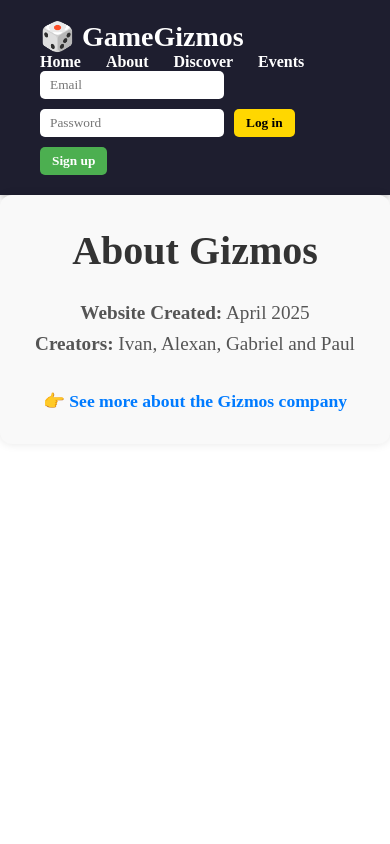
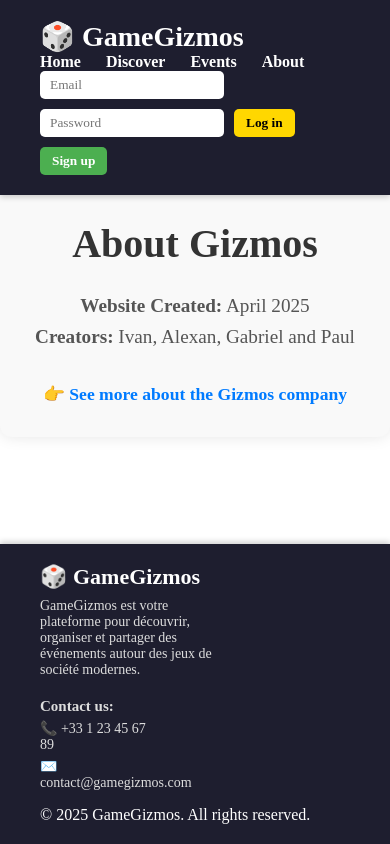
Before and after one commit to AlikBook/Game_Gizmos, a Vue app in the folder frontend/: page /about in a window 390 px wide. Built offline with nearby package versions, Linux system fonts and the light colour scheme.

Commit message:
Header + Footer + Home page

```diff
--- a/frontend/src/App.vue
+++ b/frontend/src/App.vue
@@ -1,14 +1,29 @@
 <template>
   <div id="app">
     <Header />
-    <router-view />
+    <main class="main-content">
+      <router-view />
+    </main>
+    <Footer />
   </div>
 </template>
 
 <script setup>
 import Header from './components/Header.vue'
+import Footer from './components/Footer.vue'
 </script>
 
 <style>
 
+body, html, #app {
+  margin: 0;
+  padding: 0;
+  height: 100%;
+}
+
+.main-content {
+  padding-top: 100px;
+  padding-bottom: 200px;
+  min-height: calc(100vh - 200px);
+}
 </style>
--- /dev/null
+++ b/frontend/src/components/Footer.vue
@@ -0,0 +1,91 @@
+<template>
+    <footer>
+      <div class="footer-content">
+        <div class="description">
+          <h2>🎲 GameGizmos</h2>
+          <p>GameGizmos est votre plateforme pour découvrir, organiser et partager des événements autour des jeux de société modernes.</p>
+        </div>
+        <div class="contact">
+          <p><strong>Contact us:</strong></p>
+          <p>📞 +33 1 23 45 67 89</p>
+          <p>✉️ contact@gamegizmos.com</p>
+        </div>
+      </div>
+      <div class="copyright">
+        &copy; 2025 GameGizmos. All rights reserved.
+      </div>
+    </footer>
+  </template>
+
+  <script setup>
+  </script>
+
+  <style scoped>
+  footer {
+    position: fixed;
+    bottom: 0;
+    left: 0;
+    width: 100%;
+    background: #1e1e2f;
+    color: white;
+    padding: 20px 40px;
+    box-shadow: 0 -2px 6px rgba(0, 0, 0, 0.2);
+    z-index: 1000;
+    display: flex;
+    flex-direction: column;
+    gap: 10px;
+  }
+
+  .footer-content {
+    display: flex;
+    justify-content: space-between;
+    flex-wrap: wrap;
+  }
+
+  .description h2 {
+    margin: 0 0 8px;
+    font-size: 22px;
+  }
+
+  .description p,
+  .contact p {
+    margin: 5px 0;
+    font-size: 14px;
+    color: #ddd;
+  }
+
+  .contact {
+    text-align: right;
+  }
+
+  .contact strong {
+    font-size: 15px;
+  }
+
+  .description {
+    max-width: 60%;
+  }
+
+  .contact {
+    max-width: 35%;
+  }
+
+  @media (max-width: 768px) {
+    .footer-content {
+      flex-direction: column;
+      align-items: flex-start;
+    }
+
+    .contact {
+      text-align: left;
+      margin-top: 10px;
+    }
+  }
+
+  copyright {
+    text-align: center;
+    font-size: 13px;
+    color: #aaa;
+    margin-top: 10px;
+  }
+  </style>
--- a/frontend/src/components/Header.vue
+++ b/frontend/src/components/Header.vue
@@ -6,9 +6,10 @@
     <nav>
       <ul class="nav-links">
         <li><router-link to="/">Home</router-link></li>
-        <li><router-link to="/about">About</router-link></li>
+
         <li><router-link to="/discover">Discover</router-link></li>
         <li><router-link to="/events">Events</router-link></li>
+        <li><router-link to="/about">About</router-link></li>
       </ul>
     </nav>
     <div class="users">
@@ -48,7 +49,7 @@ const login = async () => {
     localStorage.setItem("username", email.value);
     localStorage.setItem("user_id", user_id);
 
-    // Mettre à jour l'état
+
     isLoggedIn.value = true;
     username.value = email.value;
 
@@ -91,6 +92,10 @@ const logout = () => {
 
 <style scoped>
 header {
+  position: fixed;
+  top: 0;
+  left: 0;
+  width: 100%;
   background: #1e1e2f;
   color: white;
   padding: 20px 40px;
@@ -99,8 +104,8 @@ header {
   justify-content: space-between;
   flex-wrap: wrap;
   box-shadow: 0 2px 6px rgba(0, 0, 0, 0.2);
+  z-index: 1000;
 }
-
 .logo h1 {
   font-size: 28px;
   margin: 0;
--- a/frontend/src/views/About.vue
+++ b/frontend/src/views/About.vue
@@ -27,17 +27,24 @@
   max-width: 800px;
   margin: 0 auto;
   padding: 2rem;
-    font-family: Arial, sans-serif;
+  padding-top: 120px; /* Ajuste cette valeur pour correspondre à la hauteur de ton header */
+  font-family: 'Arial', sans-serif;
   text-align: center;
   background-color: #f9f9f9;
   border-radius: 12px;
-    box-shadow: 0 0 10px rgba(0, 0, 0, 0.1);
+  box-shadow: 0 0 15px rgba(0, 0, 0, 0.1);
+  transition: box-shadow 0.3s ease;
+}
+
+.about:hover {
+  box-shadow: 0 4px 20px rgba(0, 0, 0, 0.2);
 }
 
 h1 {
   font-size: 2.5rem;
   margin-bottom: 1.5rem;
   color: #333;
+  font-weight: 600;
 }
 
 .info {
@@ -52,9 +59,13 @@
   color: #007BFF;
   text-decoration: none;
   font-weight: bold;
+  transition: color 0.3s ease, transform 0.3s ease;
 }
 
 .more-link a:hover {
+  color: #0056b3;
   text-decoration: underline;
+  transform: translateY(-3px);
 }
+
   </style>
--- a/frontend/src/views/Discover.vue
+++ b/frontend/src/views/Discover.vue
@@ -81,7 +81,7 @@ onMounted(() => {
 
 <style scoped>
 .discover {
-  margin-top: 50px;
+  margin-top: 100px;
   padding: 20px;
   text-align: center;
   font-family: 'Segoe UI', Tahoma, Geneva, Verdana, sans-serif;
--- a/frontend/src/views/Events.vue
+++ b/frontend/src/views/Events.vue
@@ -35,4 +35,45 @@ onMounted(() => {
 });
 </script>
 
-<style scoped></style>
+<style scoped>
+.events-container {
+  padding: 20px;
+  background-color: #f4f4f9;
+}
+
+.events-list {
+  display: grid;
+  grid-template-columns: repeat(auto-fill, minmax(300px, 1fr)); /* Pour une grille réactive */
+  gap: 20px;
+  margin-top: 100px;
+}
+
+.event-card {
+  background-color: white;
+  border-radius: 8px;
+  box-shadow: 0 4px 6px rgba(0, 0, 0, 0.1);
+  padding: 20px;
+  transition: transform 0.3s ease, box-shadow 0.3s ease;
+}
+
+.event-card:hover {
+  transform: translateY(-5px);
+  box-shadow: 0 6px 10px rgba(0, 0, 0, 0.2);
+}
+
+.event-card h2 {
+  font-size: 1.5em;
+  margin-bottom: 10px;
+}
+
+.event-card p {
+  font-size: 1em;
+  color: #555;
+}
+
+.event-card strong {
+  font-weight: bold;
+  color: #333;
+}
+
+</style>
--- a/frontend/src/views/Home.vue
+++ b/frontend/src/views/Home.vue
@@ -46,39 +46,53 @@
 import { ref, onMounted } from "vue";
 
 const topGames = ref([]);
-const events = ref([]);  // Variable pour stocker tous les événements
+const events = ref([]);
+const allGames = ref([]);
 
 const fetchTopGames = async () => {
   try {
     const response = await fetch("http://localhost:3000/allgames");
     const games = await response.json();
+    allGames.value = games;
     topGames.value = games
       .sort((a, b) => b.avg_rate - a.avg_rate)
-      .slice(0, 2);  // Limite à 2 meilleurs jeux
+      .slice(0, 2);
   } catch (error) {
     console.error("Error fetching top games:", error);
   }
 };
 
+
 const fetchEvents = async () => {
   try {
-    const response = await fetch("http://localhost:3000/events");  // On récupère tous les événements
+    const response = await fetch("http://localhost:3000/events");
     const eventData = await response.json();
-    events.value = eventData;  // Stocke tous les événements dans `events`
+
+
+    events.value = eventData.map(event => {
+      const matchingGame = allGames.value.find(game => game.game_id === event.game_id);
+      return {
+        ...event,
+        game_image: matchingGame?.game_image || "",
+        game_name: matchingGame?.game_name || "Unknown Game"
+      };
+    });
   } catch (error) {
     console.error("Error fetching events:", error);
   }
 };
 
-onMounted(() => {
-  fetchTopGames();
-  fetchEvents();  // Appel à la fonction pour récupérer les événements
+
+onMounted(async () => {
+  await fetchTopGames();
+  fetchEvents();
 });
+
 </script>
 
 <style scoped>
 .home {
-  padding: 50px 30px;
+  padding: 100px 30px;
   text-align: center;
   background-color: #f9f9f9;
   color: #222;
```
Also changed, not shown: 1 other file (tests, documents, lock files or other folders). Lines whose indentation alone changed are shown as unchanged.
